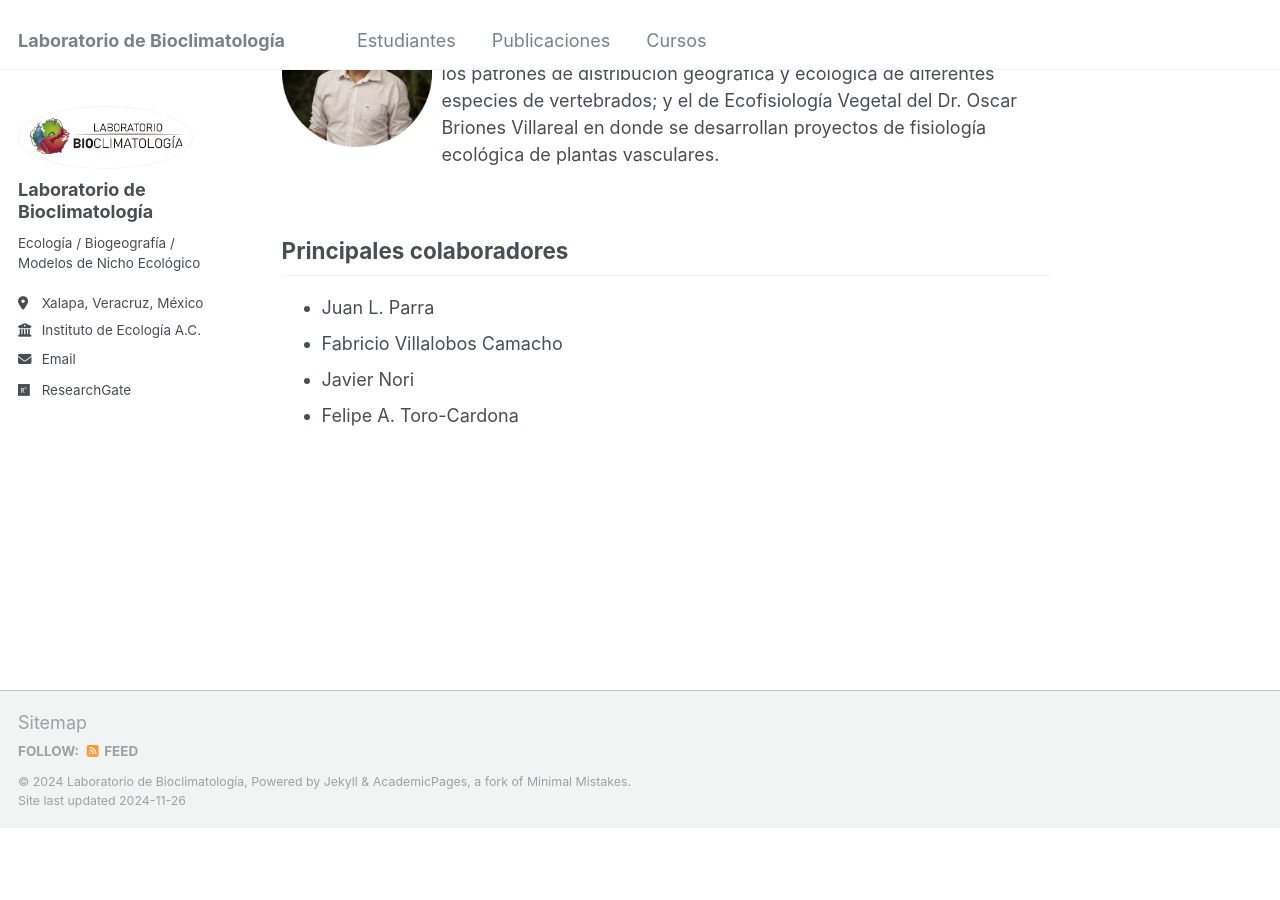
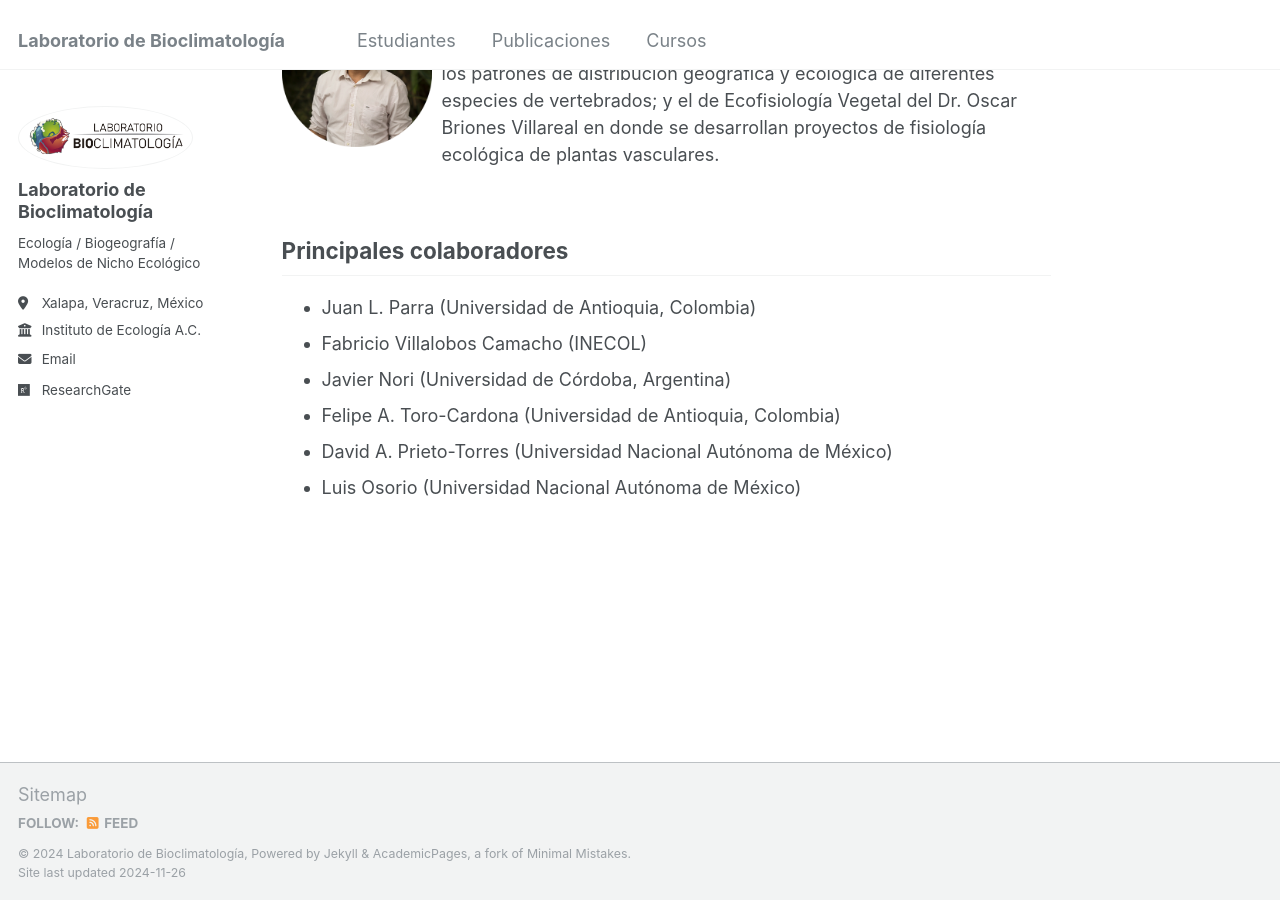
Before and after one commit to Labbioclim/bioclimat, a Jekyll site: the page built from _pages/about.md, in a window 1280 px wide and 900 px high, scrolled down 1514 px. Built offline with Jekyll 4.4.1, drawn with Linux system fonts in a browser that asks for light colours; before the commit the page ends 2342 px from its top, so only the background shows below that.

Commit message:
Update about.md

```diff
--- a/_pages/about.md
+++ b/_pages/about.md
@@ -35,7 +35,9 @@ Investigadores principales
 
 Principales colaboradores
 ------
-* Juan L. Parra
-* Fabricio Villalobos Camacho
-* Javier Nori
-* Felipe A. Toro-Cardona
+* Juan L. Parra (Universidad de Antioquia, Colombia)
+* Fabricio Villalobos Camacho (INECOL)
+* Javier Nori (Universidad de Córdoba, Argentina)
+* Felipe A. Toro-Cardona (Universidad de Antioquia, Colombia)
+* David A. Prieto-Torres (Universidad Nacional Autónoma de México)
+* Luis Osorio (Universidad Nacional Autónoma de México)
```
